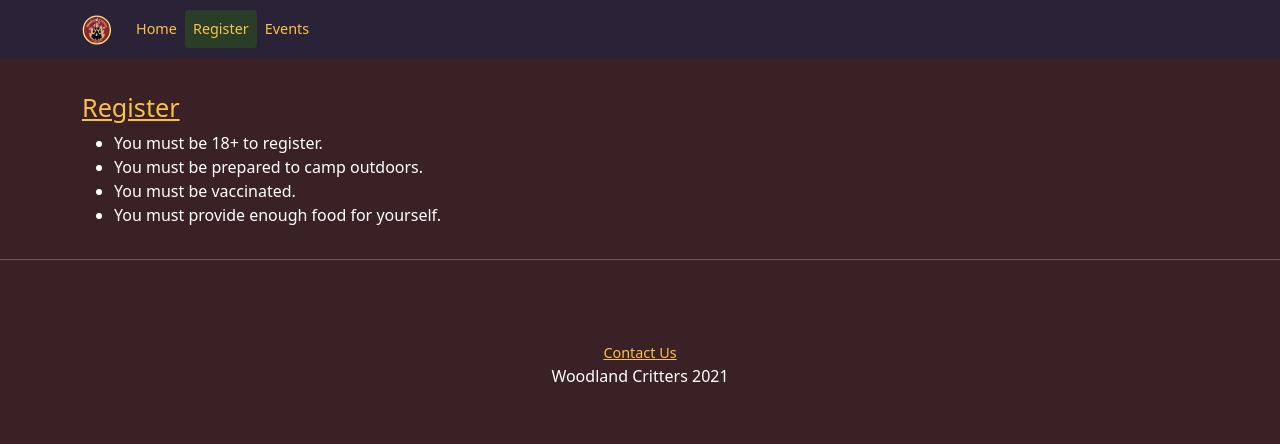
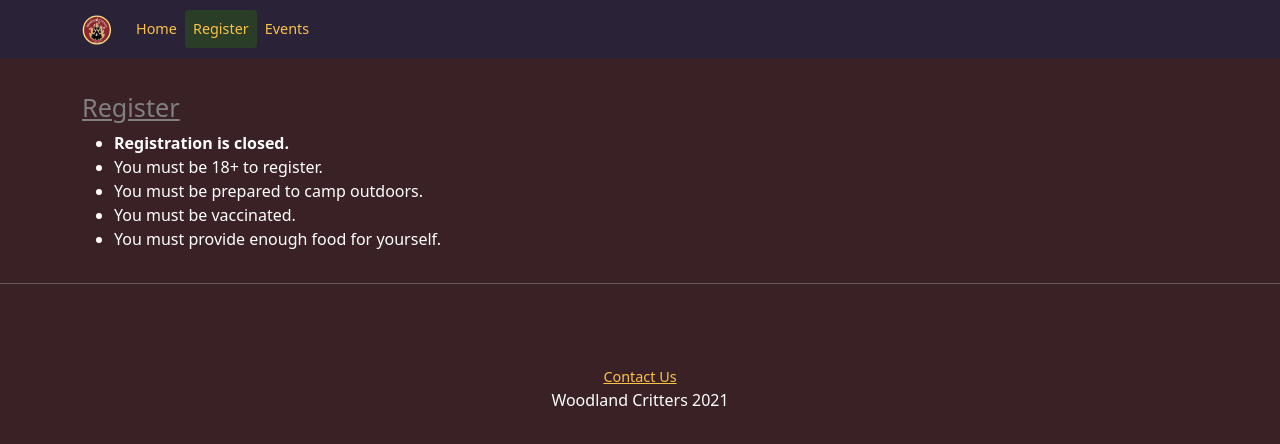
Before and after one commit to dooks/wc-app, a React (Create React App) app: page / in a window 1280 px wide. Both pictures are taken after a click on the tab "Register". Shown: the top 444 px of the page. Built offline with nearby package versions, Linux system fonts and the light colour scheme.

Commit message:
Close registration

```diff
--- a/src/Register/Register.jsx
+++ b/src/Register/Register.jsx
@@ -11,8 +11,8 @@ const Register = () => {
     <div className="container">
       <h3>
         <a
-          // className={styles.disabled}
-          // disabled
+          className={styles.disabled}
+          disabled
           target="_blank"
           rel="noreferrer"
           href={registerUrl}
@@ -23,7 +23,7 @@ const Register = () => {
 
       <div>
         <ul>
-          {/* <li><strong>Registration is closed.</strong></li> */}
+          <li><strong>Registration is closed.</strong></li>
           <li>You must be 18+ to register.</li>
           <li>You must be prepared to camp outdoors.</li>
           <li>You must be vaccinated.</li>
```
